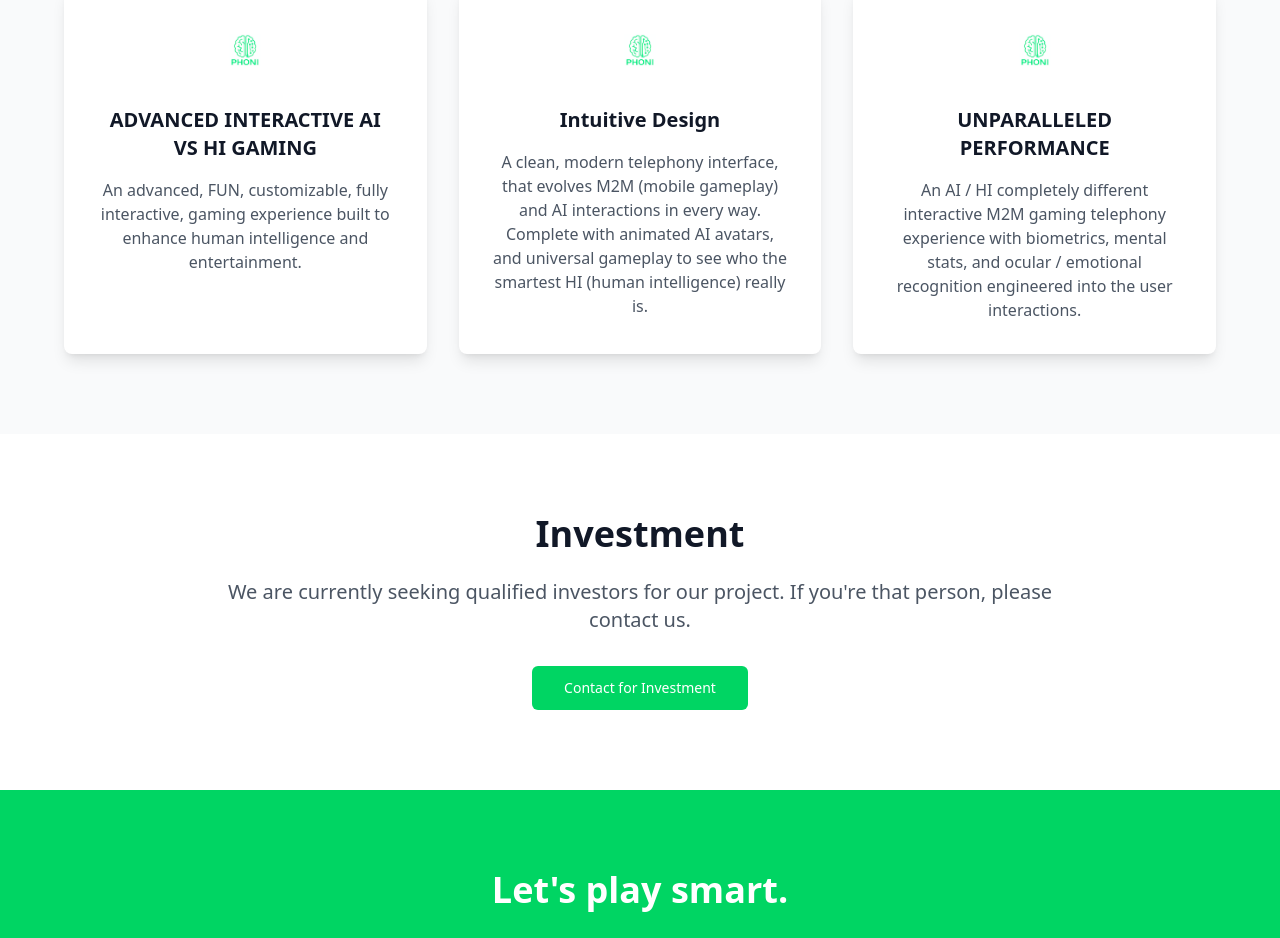
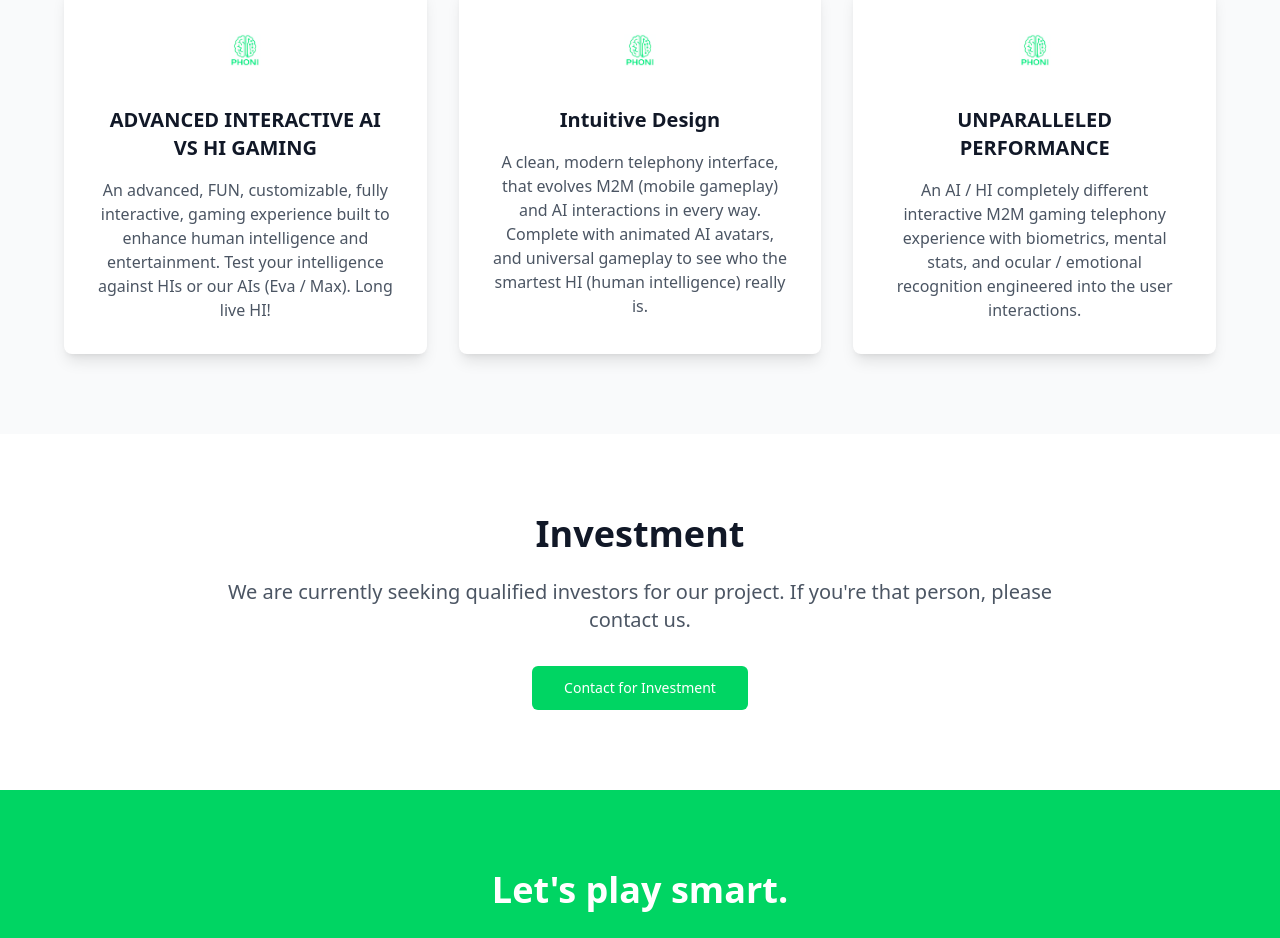
Before and after one commit to PhoniTechnology/phoni-lp3-02-07-2025, a React (Vite) app: page / in a window 1280 px wide. Shown: the part 1019-1957 px from the top of the page. Built offline with nearby package versions, Linux system fonts and the light colour scheme.

Commit message:
feat: Update text segment
Updated the "SMART AI INTEGRATION" text segment.

```diff
--- a/src/pages/Index.tsx
+++ b/src/pages/Index.tsx
@@ -61,7 +61,7 @@ const Index = () => {
                   <img src="/lovable-uploads/4ea69e9c-a7bd-494c-bc88-b9413b9f6ae8.png" alt="PHONI Logo" className="h-8 w-8" />
                 </div>
                 <h3 className="text-xl font-semibold text-gray-900 mb-4">ADVANCED INTERACTIVE AI VS HI GAMING</h3>
-                <p className="text-gray-600">An advanced, FUN, customizable, fully interactive, gaming experience built to enhance human intelligence and entertainment.</p>
+                <p className="text-gray-600">An advanced, FUN, customizable, fully interactive, gaming experience built to enhance human intelligence and entertainment. Test your intelligence against HIs or our AIs (Eva / Max). Long live HI!</p>
               </CardContent>
             </Card>
 
```
